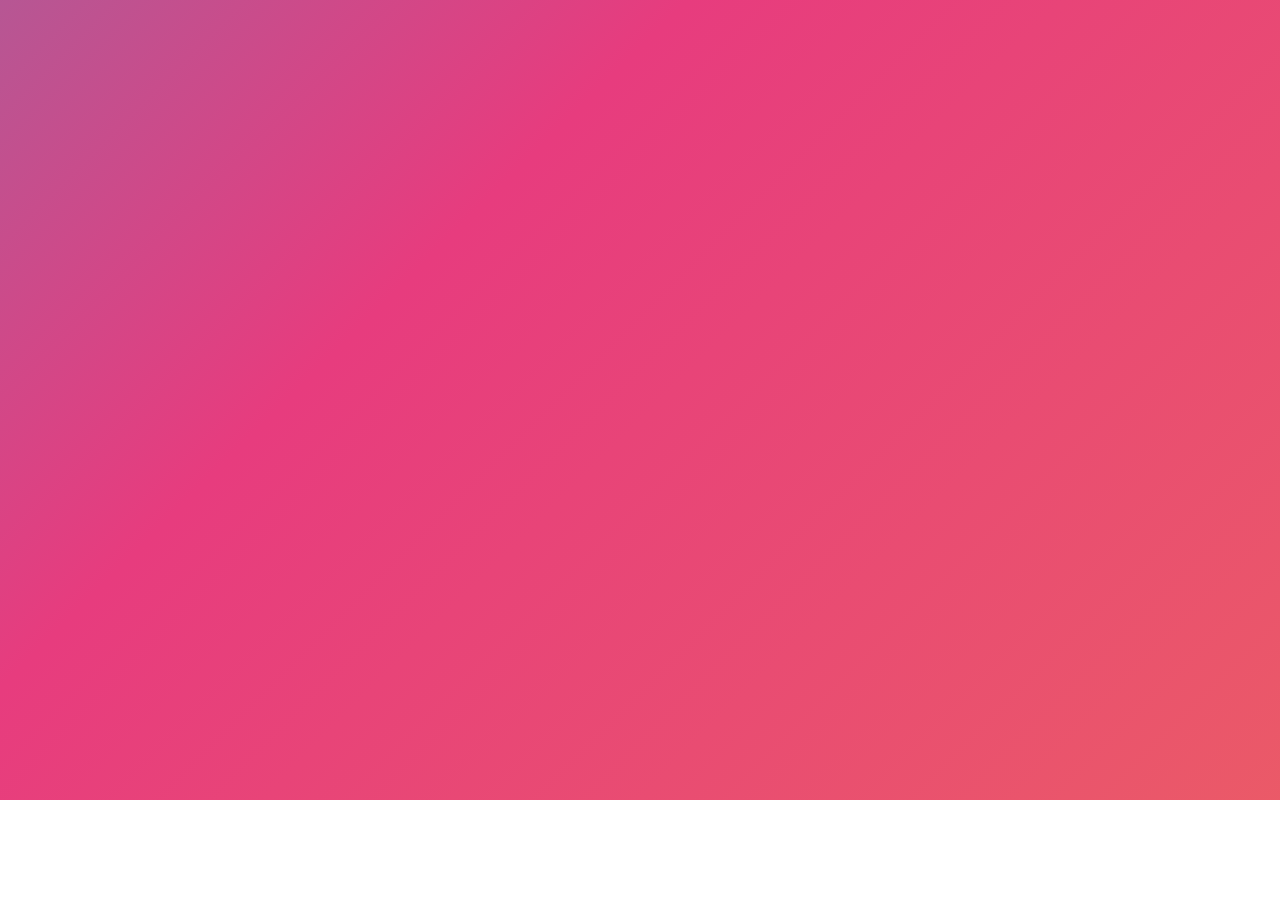
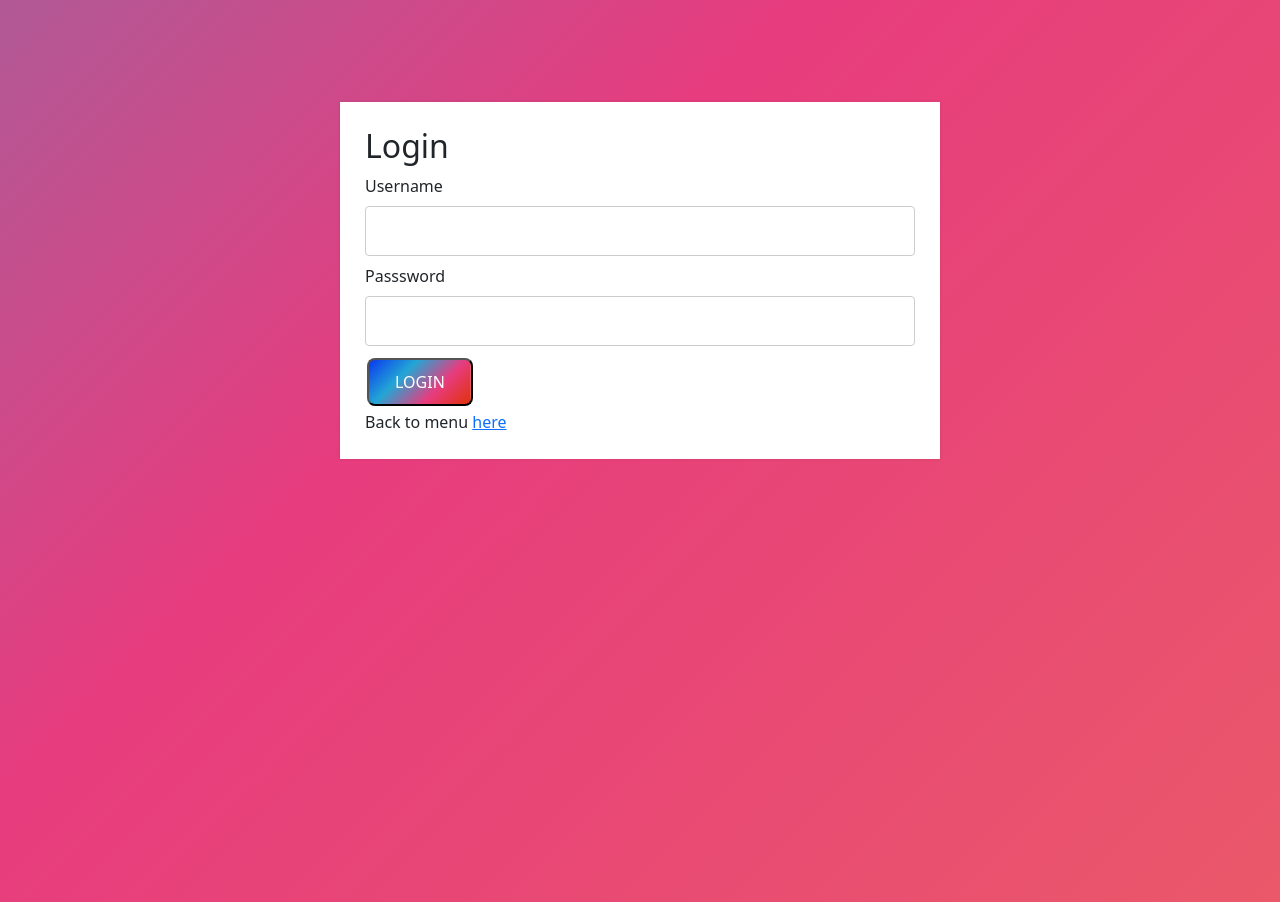
Before and after one commit to ido106/Chatiz-Browser, a React (Create React App) app in the folder Advanced2/web_app/: page /login in a window 1280 px wide. Before the commit this address had no page. Before the commit the page ends 800 px from the top, so only its background shows below. Built offline with nearby package versions, Linux system fonts and the light colour scheme.

Commit message:
changes and login screen

```diff
--- a/Advanced2/web_app/src/App.js
+++ b/Advanced2/web_app/src/App.js
@@ -2,17 +2,15 @@ import React from "react";
 import { BrowserRouter as Router , Routes, Route, Link } from 'react-router-dom';
 import SignInValid from "./singInPage/signInValid";
 import Form from './signUpForm/Form';
+import Singin from "./singInPage/singin";
 
 function App() {
-    const adminUser = {
-        userName: "otma",
-        password: "homo"
-      }
   return (
 
       <Router>
          <Routes>
               <Route path="/" element={<Form/>}></Route>
+              <Route path="/login" element={<Singin/>}></Route>
          </Routes>
       </Router>
   );
--- a/Advanced2/web_app/src/signUpForm/Form.js
+++ b/Advanced2/web_app/src/signUpForm/Form.js
@@ -11,7 +11,12 @@ const Form = () => {
   }
   return (
       <div className='form-container'>
-        <span className='close-btn'>×</span>
+        <span className='close-btn'>
+        <svg xmlns="http://www.w3.org/2000/svg" width="16" height="16" fill="currentColor" class="bi bi-x-lg" viewBox="0 0 16 16">
+        <path fill-rule="evenodd" d="M13.854 2.146a.5.5 0 0 1 0 .708l-11 11a.5.5 0 0 1-.708-.708l11-11a.5.5 0 0 1 .708 0Z"/>
+        <path fill-rule="evenodd" d="M2.146 2.146a.5.5 0 0 0 0 .708l11 11a.5.5 0 0 0 .708-.708l-11-11a.5.5 0 0 0-.708 0Z"/>
+      </svg>
+        </span>
         <div className='form-content-left'>
           <img className='form-img' src='img/img-2.svg' alt='spaceship' />
         </div>
--- a/Advanced2/web_app/src/signUpForm/FormSignup.js
+++ b/Advanced2/web_app/src/signUpForm/FormSignup.js
@@ -1,6 +1,7 @@
 import React from 'react';
 import validate from './validateInfo';
 import useForm from './useForm';
+import { BrowserRouter as Router , Routes, Route, Link } from 'react-router-dom';
 import './Form.css';
 
 const FormSignup = ({ submitForm }) => {
@@ -8,6 +9,7 @@ const FormSignup = ({ submitForm }) => {
     submitForm,
     validate
   );
+
 
   return (
     <div className='form-content-right'>
@@ -68,7 +70,7 @@ const FormSignup = ({ submitForm }) => {
           Sign up
         </button>
         <span className='form-input-login'>
-          Already have an account? Login <a href='#'>here</a>
+          Already have an account? Login <Link to="/login">here</Link>
         </span>
       </form>
     </div>
--- a/Advanced2/web_app/src/singInPage/singin.js
+++ b/Advanced2/web_app/src/singInPage/singin.js
@@ -1,4 +1,5 @@
 import React, { useState } from 'react';
+import { BrowserRouter as Router , Routes, Route, Link } from 'react-router-dom';
 
 function submitsingin(data) {
 
@@ -11,25 +12,27 @@ export default function Singin({Login, error}) {
       Login(details);
     }
     return (
-      <form onSubmit={submitHandler}>
+      <form onSubmit={submitHandler} >
         <div className="boxForms">
           <h2>
             Login
           </h2>
           {(error !="") ? (<div className = "error">{error}</div>) :""}
-          <div></div>
           <div className="form-group">
-            <label htmlFor="userName">user name</label>
+            <label htmlFor="userName">Username</label>
             <input type="text" name="userName" id="userName"
             onChange={e =>setDetails({...details, userName: e.target.value})} value = {details.userName}/>
           </div>
           <div className="form-group">
-            <label htmlFor="password">passsword</label>
+            <label htmlFor="password">Passsword</label>
             <input type = "text" name = "password" id = "password"
             onChange={e =>setDetails({...details, password: e.target.value})} value = {details.password}/>
           </div>
-          <input type = "submit" value="LOGIN"input/>
+          <input type = "submit" value="LOGIN"/>
+          <br/>
+          <label htmlFor="password">Back to menu <Link to="/">here</Link></label>
         </div>
       </form>
+
     )
 }
```
Also changed, not shown: Advanced2/web_app/src/singInPage/allUsers.js (added, +10 -0 lines).
